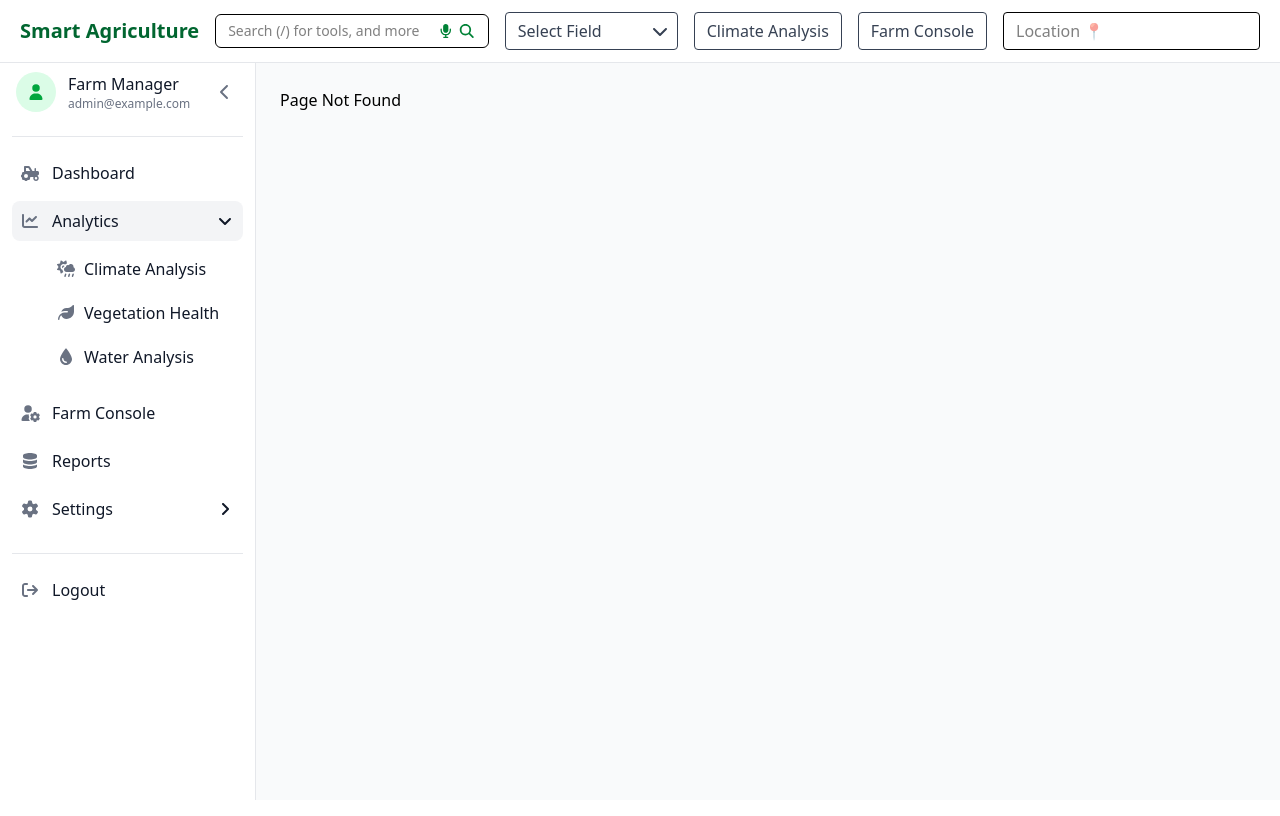
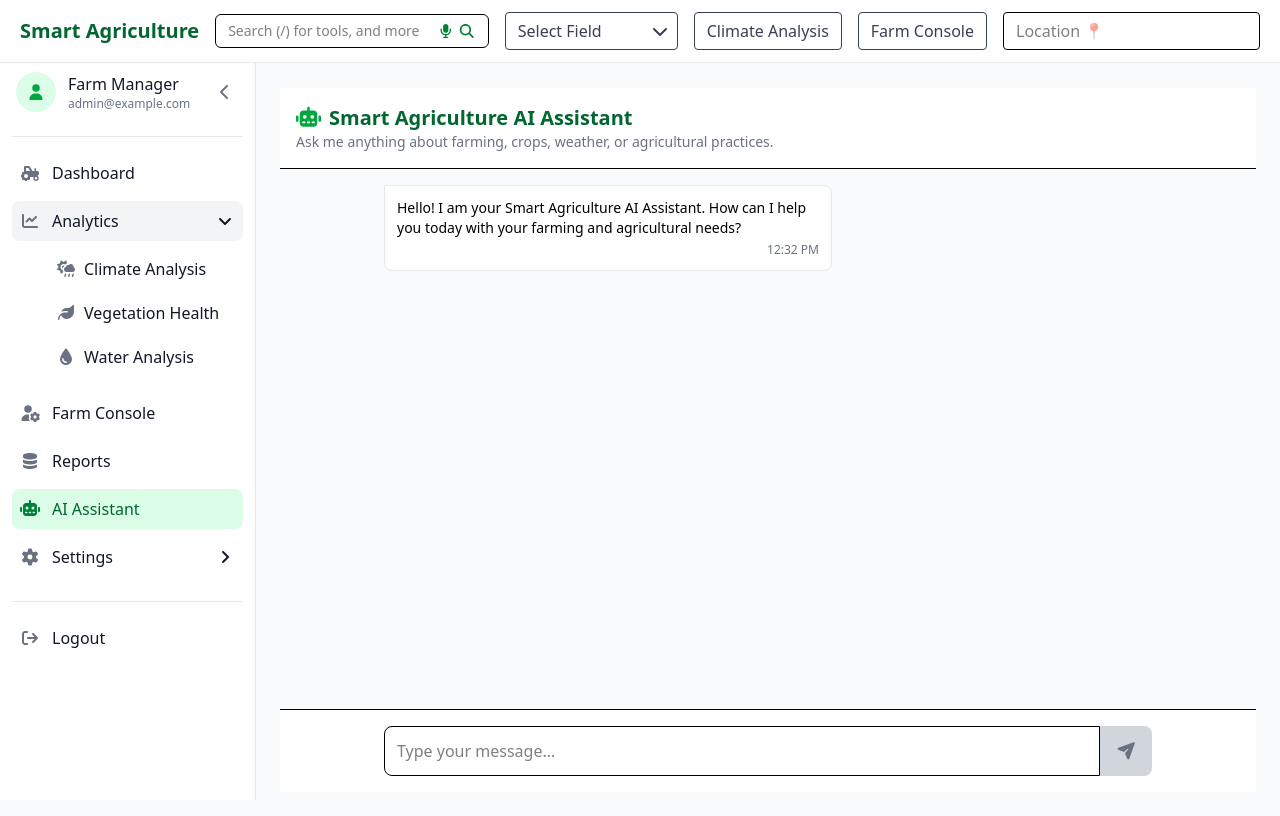
Before and after one commit to sujal-pawar/SMART_AGRI, a React (Vite) app in the folder client/: page /ai-assistant in a window 1280 px wide. Built offline with nearby package versions, Linux system fonts and the light colour scheme.

Commit message:
feat: add AI Assistant component and integrate into sidebar navigation

```diff
--- a/client/src/App.jsx
+++ b/client/src/App.jsx
@@ -3,6 +3,7 @@ import Layout from './components/layout/Layout';
 import Dashboard from './pages/Dashboard';
 import ClimateAnalysis from './pages/ClimateAnalysis';
 import FarmConsole from './pages/FarmConsole';
+import AIAssistant from './pages/AIAssistant';
 import { AppProvider } from './context/AppContext';
 
 function App() {
@@ -15,6 +16,7 @@ function App() {
             <Route path="/climate" element={<ClimateAnalysis />} />
             <Route path="/farm-console" element={<FarmConsole />} />
             <Route path="/reports" element={<h1>Reports Page (Coming Soon)</h1>} />
+            <Route path="/ai-assistant" element={<AIAssistant />} />
             <Route path="*" element={<h1>Page Not Found</h1>} />
           </Routes>
         </Layout>
--- a/client/src/components/layout/Sidebar.jsx
+++ b/client/src/components/layout/Sidebar.jsx
@@ -15,7 +15,8 @@ import {
   faUser,
   faUserGear,
   faChevronLeft,
-  faChevronRight
+  faChevronRight,
+  faRobot
 } from '@fortawesome/free-solid-svg-icons';
 
 const Sidebar = ({ isSidebarOpen, isCollapsed, toggleSidebar }) => {
@@ -195,6 +196,21 @@ const Sidebar = ({ isSidebarOpen, isCollapsed, toggleSidebar }) => {
             </Link>
           </li>
 
+          {/* AI Assistant */}
+          <li>
+            <Link
+              to="/ai-assistant"
+              className={`flex items-center p-2 rounded-lg ${isCollapsed ? 'justify-center' : ''} ${
+                isActive('/ai-assistant')
+                  ? 'bg-green-100 text-green-800'
+                  : 'text-gray-900 hover:bg-gray-100'
+              } group`}
+            >
+              <FontAwesomeIcon icon={faRobot} className={`w-5 h-5 text-gray-500 transition ${isActive('/ai-assistant') ? 'text-green-700' : 'group-hover:text-gray-900'}`} />
+              {!isCollapsed && <span className="flex-1 ml-3 whitespace-nowrap">AI Assistant</span>}
+            </Link>
+          </li>
+
           {/* Settings Section */}
           <li>
             <button
--- /dev/null
+++ b/client/src/pages/AIAssistant.jsx
@@ -0,0 +1,133 @@
+import { useState } from 'react';
+import { FontAwesomeIcon } from '@fortawesome/react-fontawesome';
+import { faPaperPlane, faSpinner, faRobot } from '@fortawesome/free-solid-svg-icons';
+
+const AIAssistant = () => {
+  const [message, setMessage] = useState('');
+  const [messages, setMessages] = useState([
+    {
+      id: 1,
+      sender: 'bot',
+      text: 'Hello! I am your Smart Agriculture AI Assistant. How can I help you today with your farming and agricultural needs?',
+      timestamp: new Date().toISOString()
+    }
+  ]);
+  const [isLoading, setIsLoading] = useState(false);
+
+  const handleSendMessage = (e) => {
+    e.preventDefault();
+
+    if (!message.trim()) return;
+
+    // Add user message to chat
+    const userMessage = {
+      id: Date.now(),
+      sender: 'user',
+      text: message,
+      timestamp: new Date().toISOString()
+    };
+
+    setMessages(prev => [...prev, userMessage]);
+    setMessage('');
+    setIsLoading(true);
+
+    // Simulate AI response (to be replaced with actual API call later)
+    setTimeout(() => {
+      const botMessage = {
+        id: Date.now() + 1,
+        sender: 'bot',
+        text: 'This is a placeholder response. The AI integration will be added later.',
+        timestamp: new Date().toISOString()
+      };
+
+      setMessages(prev => [...prev, botMessage]);
+      setIsLoading(false);
+    }, 1500);
+  };
+
+  const formatTime = (timestamp) => {
+    const date = new Date(timestamp);
+    return date.toLocaleTimeString([], { hour: '2-digit', minute: '2-digit' });
+  };
+
+  return (
+    <div className="flex flex-col h-[calc(100vh-6rem)]">
+      <div className="bg-white p-4 border-b">
+        <h1 className="text-xl font-bold text-green-800 flex items-center">
+          <FontAwesomeIcon icon={faRobot} className="mr-2 text-green-600" />
+          Smart Agriculture AI Assistant
+        </h1>
+        <p className="text-sm text-gray-500">Ask me anything about farming, crops, weather, or agricultural practices.</p>
+      </div>
+
+      {/* Messages container */}
+      <div className="flex-1 overflow-y-auto p-4 bg-gray-50">
+        <div className="max-w-3xl mx-auto space-y-4">
+          {messages.map((msg) => (
+            <div
+              key={msg.id}
+              className={`flex ${msg.sender === 'user' ? 'justify-end' : 'justify-start'}`}
+            >
+              <div
+                className={`max-w-md p-3 rounded-lg ${
+                  msg.sender === 'user'
+                    ? 'bg-green-600 text-white rounded-tr-none'
+                    : 'bg-white border border-gray-200 rounded-tl-none'
+                }`}
+              >
+                <div className="text-sm">{msg.text}</div>
+                <div
+                  className={`text-xs mt-1 text-right ${
+                    msg.sender === 'user' ? 'text-green-100' : 'text-gray-500'
+                  }`}
+                >
+                  {formatTime(msg.timestamp)}
+                </div>
+              </div>
+            </div>
+          ))}
+
+          {isLoading && (
+            <div className="flex justify-start">
+              <div className="max-w-md p-3 rounded-lg bg-white border border-gray-200 rounded-tl-none">
+                <div className="flex items-center">
+                  <FontAwesomeIcon icon={faSpinner} className="text-green-600 mr-2 animate-spin" />
+                  <span className="text-gray-500">AI is thinking...</span>
+                </div>
+              </div>
+            </div>
+          )}
+        </div>
+      </div>
+
+      {/* Input area */}
+      <div className="p-4 bg-white border-t">
+        <form onSubmit={handleSendMessage} className="max-w-3xl mx-auto">
+          <div className="flex">
+            <input
+              type="text"
+              value={message}
+              onChange={(e) => setMessage(e.target.value)}
+              placeholder="Type your message..."
+              className="flex-1 p-3 border rounded-l-lg focus:outline-none focus:ring-2 focus:ring-green-500"
+              disabled={isLoading}
+            />
+            <button
+              type="submit"
+              disabled={!message.trim() || isLoading}
+              className={`px-4 rounded-r-lg flex items-center ${
+                !message.trim() || isLoading
+                  ? 'bg-gray-300 text-gray-500'
+                  : 'bg-green-600 text-white hover:bg-green-700'
+              }`}
+            >
+              <FontAwesomeIcon icon={faPaperPlane} />
+            </button>
+          </div>
+        </form>
+      </div>
+    </div>
+  );
+};
+
+export default AIAssistant;
```
